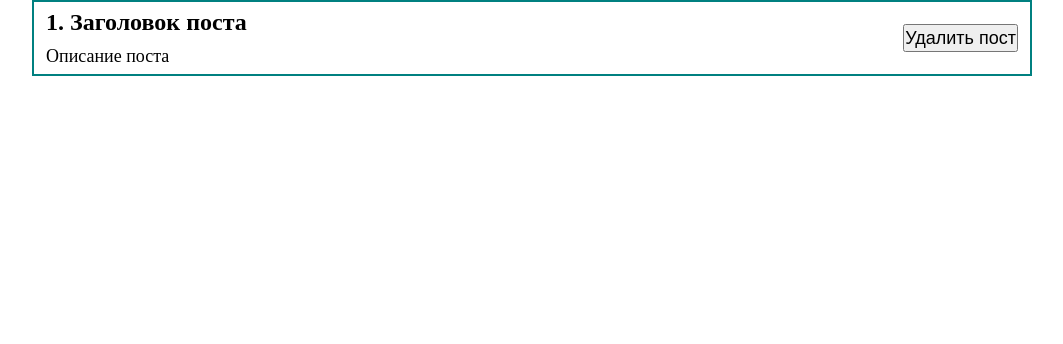
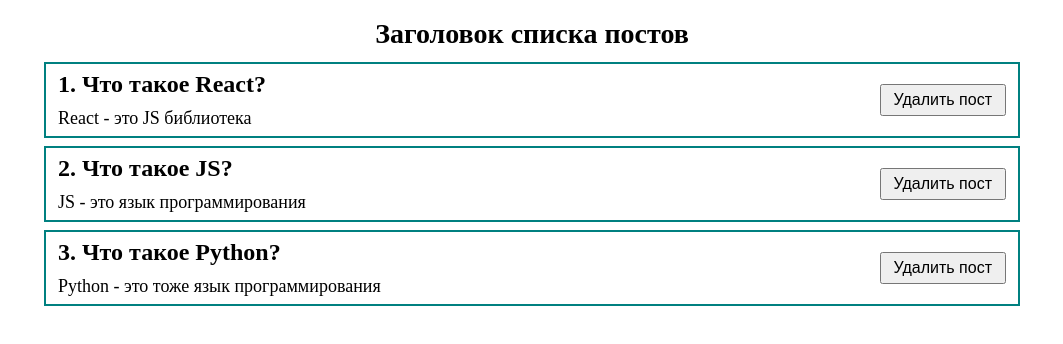
Before and after one commit to VladimirShadrov/React-projects, a React (Vite) app in the folder Pomodoro/: page / in a window 1280 px wide. Shown: the top 344 px of the page, without its empty margins (108-1171 px from the left). Built offline with nearby package versions, Linux system fonts and the light colour scheme.

Commit message:
Сделал список постов

```diff
--- a/Pomodoro/src/App.tsx
+++ b/Pomodoro/src/App.tsx
@@ -1,24 +1,16 @@
-// import { useState } from 'react';
-import './styles/post.css';
+import { useState } from 'react';
+import PostList from './components/postList';
 
 export default function App() {
-  // const [posts, setPosts] = useState([
-  //   { id: 1, title: 'Что такое React?', body: 'React - это JS библиотека' },
-  //   { id: 2, title: 'Что такое JS?', body: 'JS - это язык программирования' },
-  //   { id: 3, title: 'Что такое Python?', body: 'Python - это тоже язык программирования' },
-  // ]);
+  const [posts, setPosts] = useState([
+    { id: 1, title: 'Что такое React?', body: 'React - это JS библиотека' },
+    { id: 2, title: 'Что такое JS?', body: 'JS - это язык программирования' },
+    { id: 3, title: 'Что такое Python?', body: 'Python - это тоже язык программирования' },
+  ]);
 
   return (
     <div className="app">
-      <div className="post">
-        <div className="content">
-          <h2 className="title">1. Заголовок поста</h2>
-          <p className="description">Описание поста</p>
-        </div>
-        <div className="actions">
-          <button className="delete-btn">Удалить пост</button>
-        </div>
-      </div>
+      <PostList postListData={{ title: 'Заголовок списка постов', posts }} />
     </div>
   );
 }
--- /dev/null
+++ b/Pomodoro/src/components/post.tsx
@@ -0,0 +1,28 @@
+import '../styles/post.css';
+
+type PostConfig = {
+  post: {
+    id: number;
+    title: string;
+    body: string;
+  };
+  number: number;
+};
+
+export default function MyPost({ props }: { props: PostConfig }) {
+  const { title, body } = props.post;
+
+  return (
+    <div className="post">
+      <div className="content">
+        <h2 className="title">
+          {props.number}. {title}
+        </h2>
+        <p className="description">{body}</p>
+      </div>
+      <div className="actions">
+        <button className="delete-btn">Удалить пост</button>
+      </div>
+    </div>
+  );
+}
--- /dev/null
+++ b/Pomodoro/src/components/postList.tsx
@@ -0,0 +1,26 @@
+import MyPost from './post';
+import '../styles/postList.css';
+
+type PostConfig = {
+  id: number;
+  title: string;
+  body: string;
+};
+
+type PostListConfig = {
+  title: string;
+  posts: PostConfig[];
+};
+
+export default function PostList({ postListData }: { postListData: PostListConfig }) {
+  const { title, posts } = postListData;
+
+  return (
+    <div className="post-list">
+      <h1 className="post-list__title">{title}</h1>
+      {posts.map((post, index) => (
+        <MyPost props={{ number: index + 1, post }} key={post.id} />
+      ))}
+    </div>
+  );
+}
--- a/Pomodoro/src/styles/index.css
+++ b/Pomodoro/src/styles/index.css
@@ -9,4 +9,5 @@
 .app {
   max-width: 1000px;
   margin: 0 auto;
+  padding: 18px 12px;
 }
--- a/Pomodoro/src/styles/post.css
+++ b/Pomodoro/src/styles/post.css
@@ -15,4 +15,11 @@
     line-height: 28px;
     margin-bottom: 8px;
   }
+
+  .delete-btn {
+    padding: 4px 12px;
+    font-size: 16px;
+    line-height: 20px;
+    cursor: pointer;
+  }
 }
--- /dev/null
+++ b/Pomodoro/src/styles/postList.css
@@ -0,0 +1,8 @@
+.post-list {
+  .post-list__title {
+    font-size: 28px;
+    line-height: 32px;
+    margin-bottom: 12px;
+    text-align: center;
+  }
+}
```
